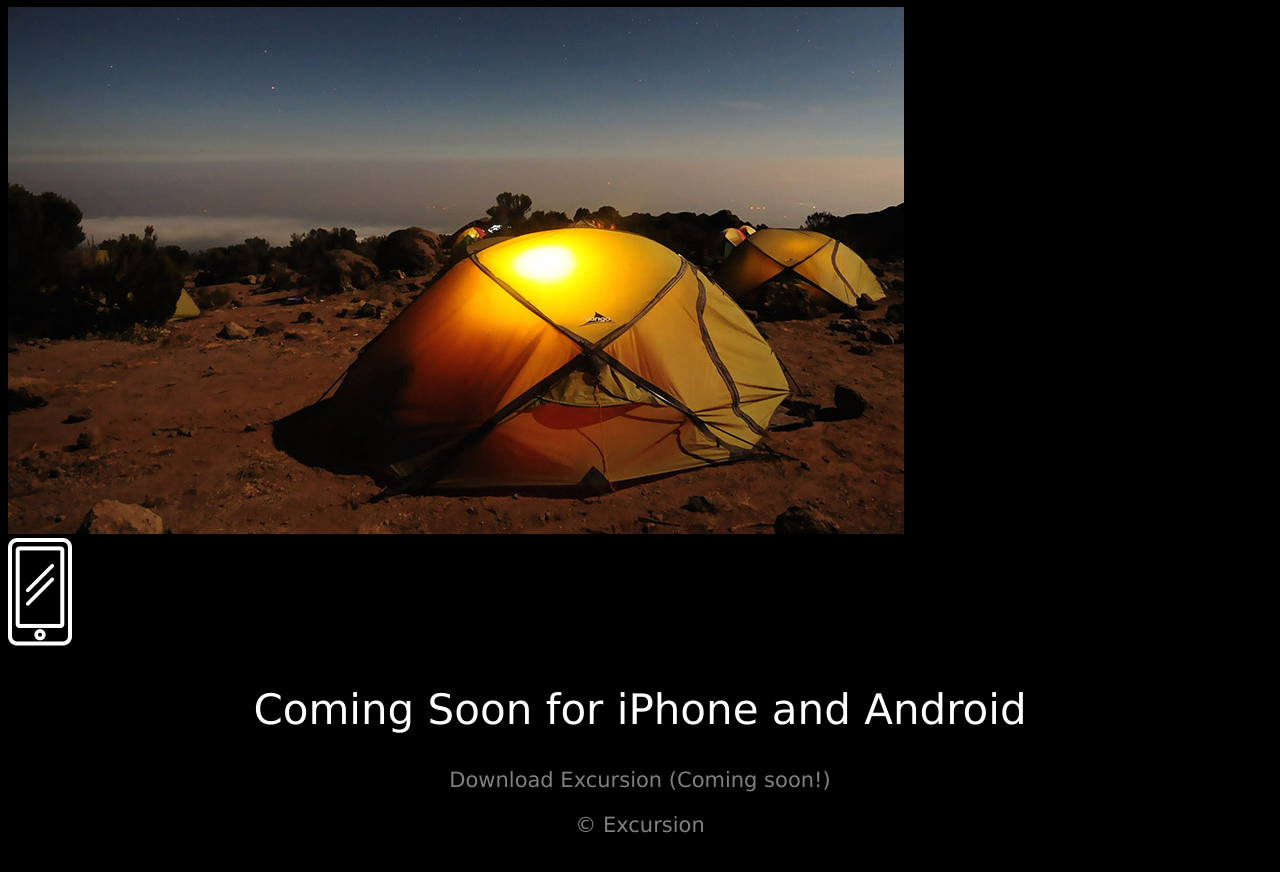
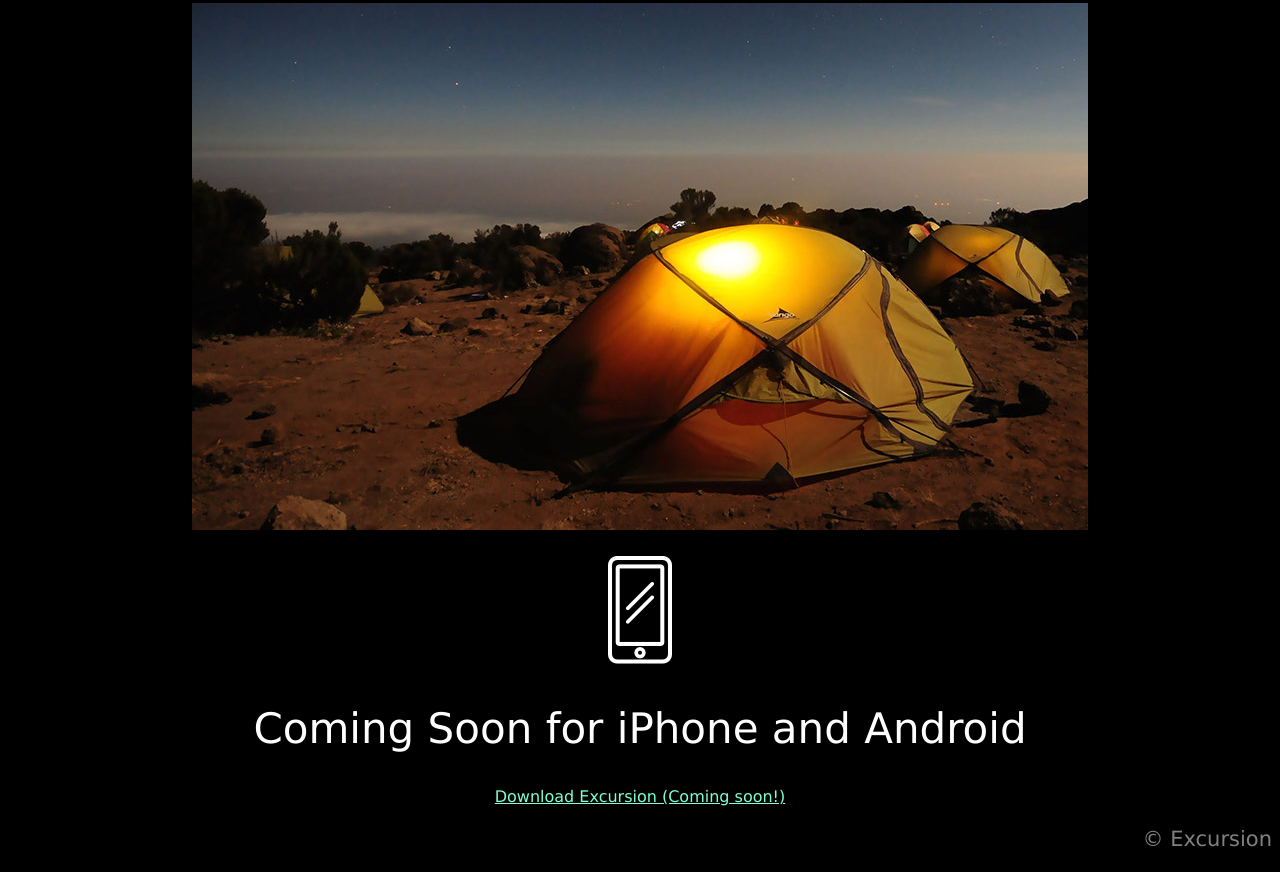
Before and after one commit to ysabelm/excursion, a plain HTML site: page index.html in a window 1280 px wide. Shown: the part 481-1353 px from the top of the page. Drawn offline with Linux system fonts and the light colour scheme.

Commit message:
Adds and finishes CSS part.

```diff
--- a/index.html
+++ b/index.html
@@ -7,17 +7,17 @@
   <body>
     <h1>Discover hidden places in the world around you</h1>
     <p class="download">Download Excursion (Coming soon!)</p>
-    <video src="resources/videos/excursion.mp4"></video>
+    <p><video id="cellphone" src="resources/videos/excursion.mp4" autoplay="true"></video></p>
 
     <div id="personal guide">
       <h2>Your personal travel guide</h2>
       <p>Excursion remembers places you like, and recommends new points of interest around you.</p>
-      <img src="resources/images/camp.jpg" alt="a camp at night">
+      <p><img id="camp" src="resources/images/camp.jpg" alt="a camp at night"></p>
     </div>
 
-    <img src="resources/images/phone.png" alt="cellphone icon">
+    <p><img id="icon" src="resources/images/phone.png" alt="cellphone icon"></p>
     <h2>Coming Soon for iPhone and Android</h2>
     <p class="download">Download Excursion (Coming soon!)</p>
-    <p>© Excursion</p>
+    <p class="copyright">© Excursion</p>
   </body>
 </html>
--- a/resources/css/style.css
+++ b/resources/css/style.css
@@ -26,3 +26,13 @@ p {
   font-size: 21px;
   color: gray;
 }
+
+.download {
+  color: Aquamarine;
+  font-size: 16px;
+  text-decoration: underline;
+}
+
+.copyright {
+  text-align: right;
+}
```
